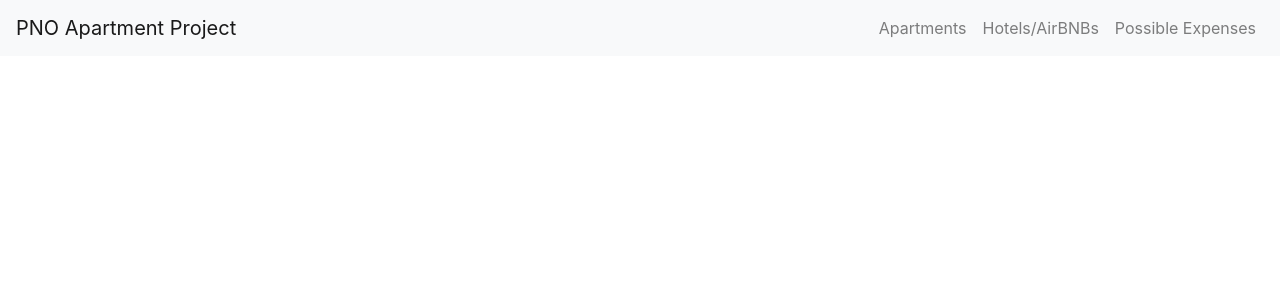
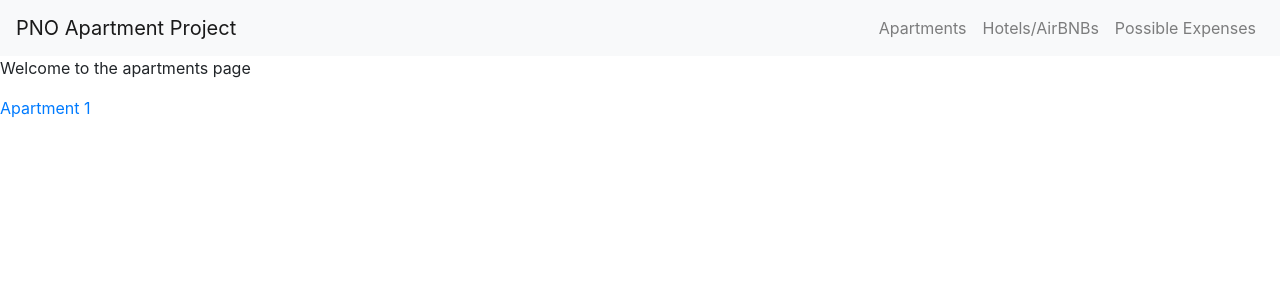
Before and after one commit to zibbycakes/PNO_apartment_finding, a React (Create React App) app in the folder pno_apt/: page /apartments in a window 1280 px wide. Shown: the top 300 px of the page. Built offline with nearby package versions, Linux system fonts and the light colour scheme.

Commit message:
added apartments and apartment. Haven't connected them.

```diff
--- /dev/null
+++ b/pno_apt/src/components/Apartments.js
@@ -0,0 +1,15 @@
+import React, {Component} from 'react';
+
+class Apartments extends Component
+{
+    render()
+    {
+        return (
+            <div>
+                <p>Welcome to the apartments page</p>
+                <a href="/apartment/1">Apartment 1</a>
+            </div>
+        );
+    }
+};
+export default Apartments;
--- a/pno_apt/src/components/Head.js
+++ b/pno_apt/src/components/Head.js
@@ -12,7 +12,7 @@ class Head extends Component
                     <NavbarBrand href="/">PNO Apartment Project</NavbarBrand>
                     <Nav className="ml-auto" navbar>
                         <NavItem>
-                            <NavLink href="">Apartments</NavLink>
+                            <NavLink href="/apartments">Apartments</NavLink>
                         </NavItem>
                         <NavItem>
                             <NavLink href="">Hotels/AirBNBs</NavLink>
--- a/pno_apt/src/components/Main.js
+++ b/pno_apt/src/components/Main.js
@@ -1,11 +1,13 @@
 import React, {Component} from 'react';
 import { Switch, Route } from 'react-router-dom'
 import Splash from './Splash'
+import Apartments from './Apartments'
 
 const Main = () => (
     <main>
         <Switch>
             <Route exact path="/" component={Splash} />
+            <Route path="/apartments" component={Apartments} />
         </Switch>
     </main>
 )
--- a/pno_apt/src/components/Splash.js
+++ b/pno_apt/src/components/Splash.js
@@ -9,7 +9,9 @@ class Splash extends Component
     {
         return(
             <div>
-                <h1>Welcome to the splash page!</h1>
+                <br/>
+                <br/>
+                <h1 style={{textAlign:'center'}}>Welcome to the splash page!</h1>
             </div>
         )
     }
```
Also changed, not shown: pno_apt/src/components/Apartment.js (added).
